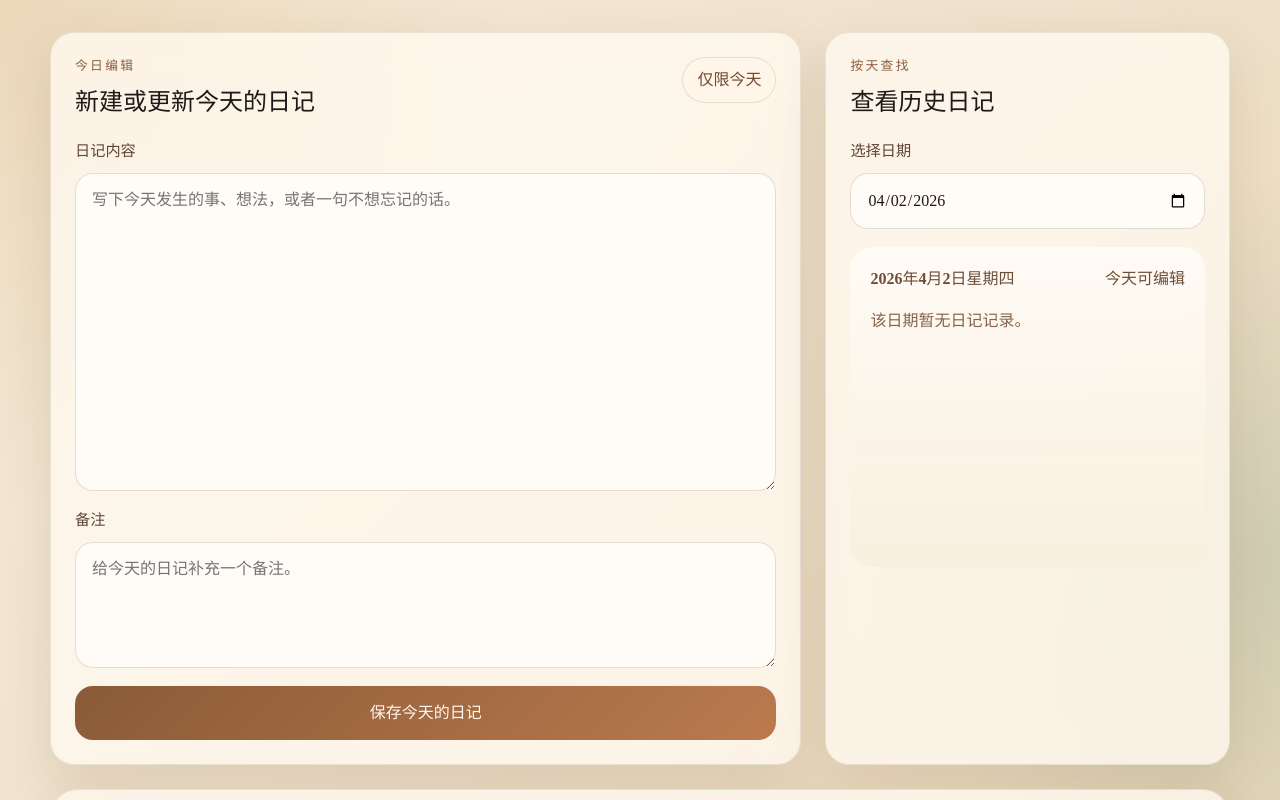
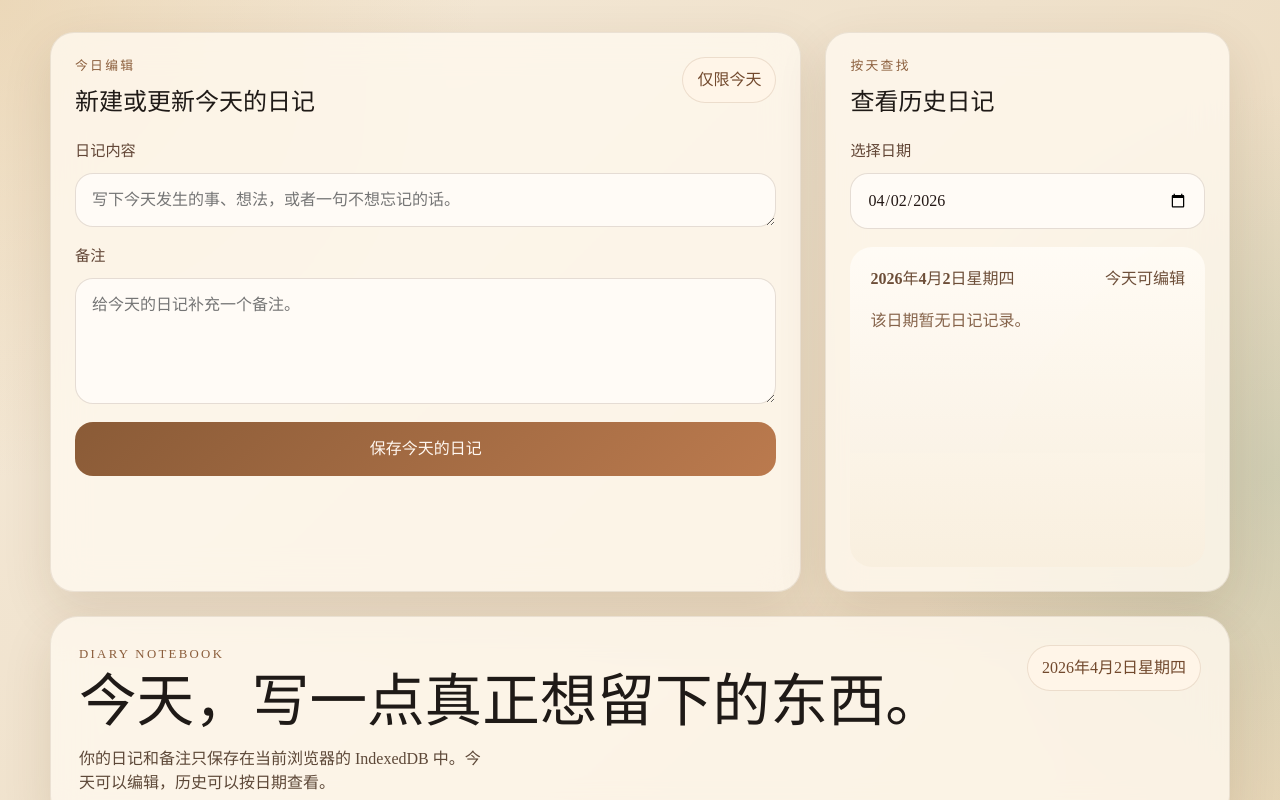
Before and after one commit to LuckRain7/daybook, a React (Vite) app: page / in a window 1280 px wide. Shown: the top 800 px of the page. Built offline with nearby package versions, Linux system fonts and the light colour scheme.

Commit message:
fix: 修复历史面板正文溢出不换行及编辑器 textarea 自适应高度

```diff
--- a/src/components/TodayEditorPanel.tsx
+++ b/src/components/TodayEditorPanel.tsx
@@ -1,3 +1,4 @@
+import { useLayoutEffect, useRef } from "react";
 import type { DiaryEntry } from "../types";
 
 type TodayEditorPanelProps = {
@@ -21,6 +22,18 @@ export function TodayEditorPanel({
     onNoteChange,
     onSave,
 }: TodayEditorPanelProps) {
+    const contentTextareaRef = useRef<HTMLTextAreaElement>(null);
+
+    useLayoutEffect(() => {
+        const textarea = contentTextareaRef.current;
+        if (!textarea) {
+            return;
+        }
+
+        textarea.style.height = "auto";
+        textarea.style.height = `${textarea.scrollHeight}px`;
+    }, [todayEntry.content]);
+
     return (
         <article className="panel panel-editor">
             <div className="panel-header">
@@ -38,9 +51,11 @@ export function TodayEditorPanel({
                     <label className="field">
                         <span>日记内容</span>
                         <textarea
+                            ref={contentTextareaRef}
+                            className="content-textarea"
                             value={todayEntry.content}
                             onChange={(event) => onContentChange(event.target.value)}
-                            rows={12}
+                            rows={1}
                             placeholder="写下今天发生的事、想法，或者一句不想忘记的话。"
                         />
                     </label>
--- a/src/styles.css
+++ b/src/styles.css
@@ -205,6 +205,7 @@ button {
 .panel {
   border-radius: 24px;
   padding: 24px;
+  min-width: 0;
 }
 
 .panel-header {
@@ -236,6 +237,15 @@ button {
   color: #231815;
   resize: vertical;
   transition: border-color 180ms ease, box-shadow 180ms ease, transform 180ms ease;
+}
+
+.content-textarea {
+  scrollbar-width: none;
+  -ms-overflow-style: none;
+}
+
+.content-textarea::-webkit-scrollbar {
+  display: none;
 }
 
 .field input:focus,
@@ -299,6 +309,8 @@ button {
   -webkit-box-orient: vertical;
   -webkit-line-clamp: 6;
   line-clamp: 6;
+  white-space: pre-wrap;
+  word-break: break-all;
 }
 
 .entry-preview p,
```
